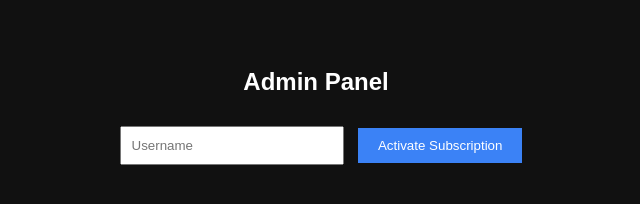
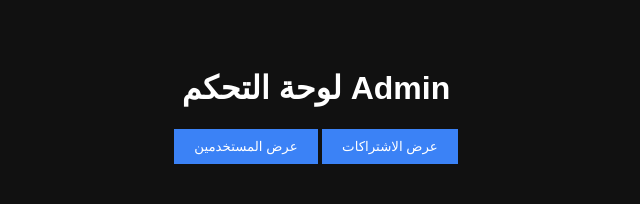
Before and after one commit to dddm20/ai-project-generator-1, a website: page admin.html in a window 1280 px wide. Shown: the whole page, without its empty margins (324-964 px from the left). Drawn offline with Linux system fonts and the light colour scheme; files that its build step writes are made by us from their sources.

Commit message:
Update admin.html for Arabic localization and structure

```diff
--- a/admin.html
+++ b/admin.html
@@ -1,23 +1,14 @@
 <!DOCTYPE html>
-<html>
-
+<html lang="ar">
 <head>
-<title>Admin Panel</title>
-<link rel="stylesheet" href="style.css">
+<meta charset="UTF-8">
+<title>لوحة التحكم</title>
+<link rel="stylesheet" href="css/style.css">
 </head>
-
 <body>
-
-<h2>Admin Panel</h2>
-
-<input id="user" placeholder="Username">
-
-<button onclick="activate()">Activate Subscription</button>
-
-<p id="msg"></p>
-
-<script src="script.js"></script>
-
+<h1>لوحة التحكم Admin</h1>
+<button onclick="alert(JSON.stringify(db.users,null,2))">عرض المستخدمين</button>
+<button onclick="alert(JSON.stringify(db.subscriptions,null,2))">عرض الاشتراكات</button>
+<script src="js/script.js"></script>
 </body>
-
 </html>
```
